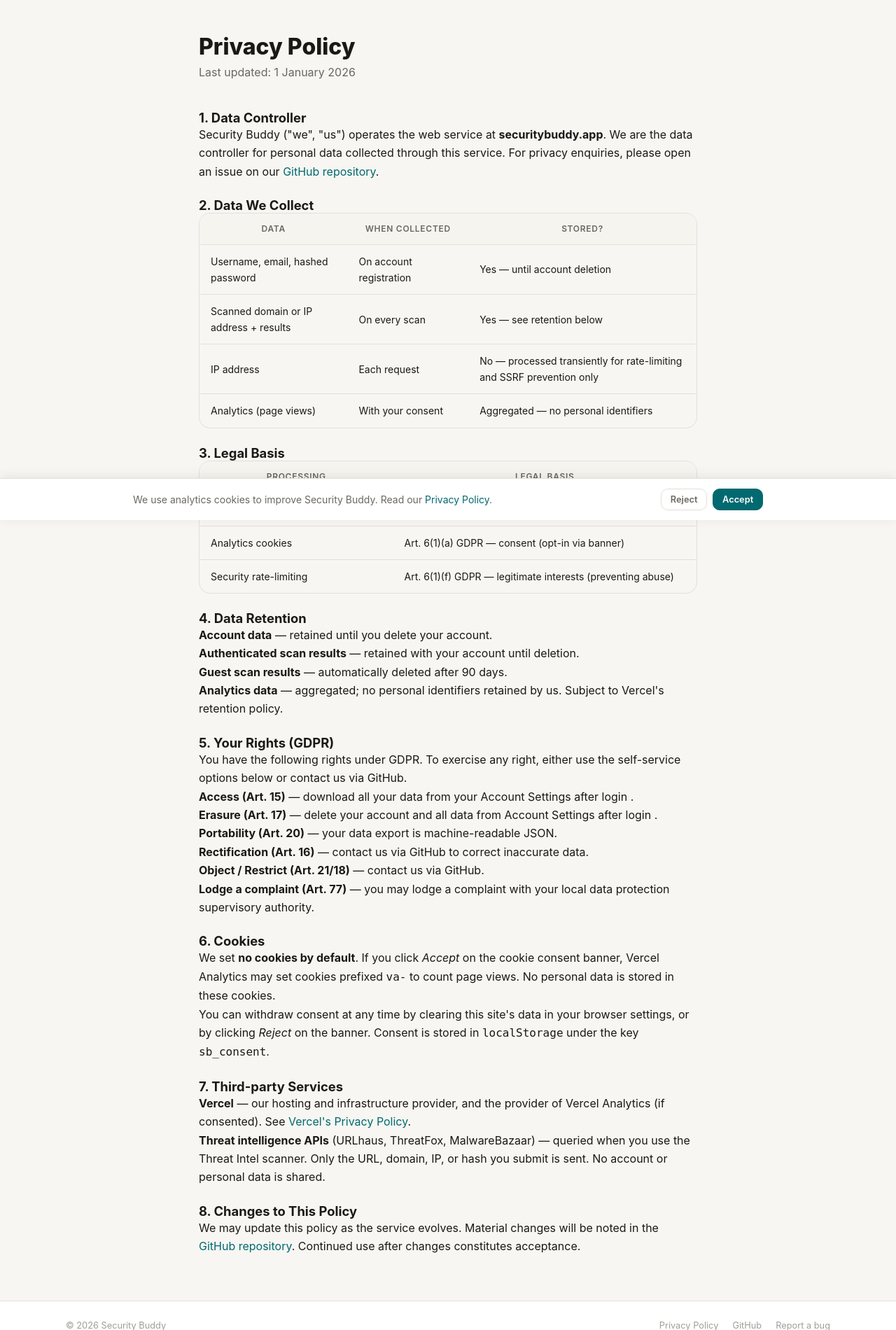
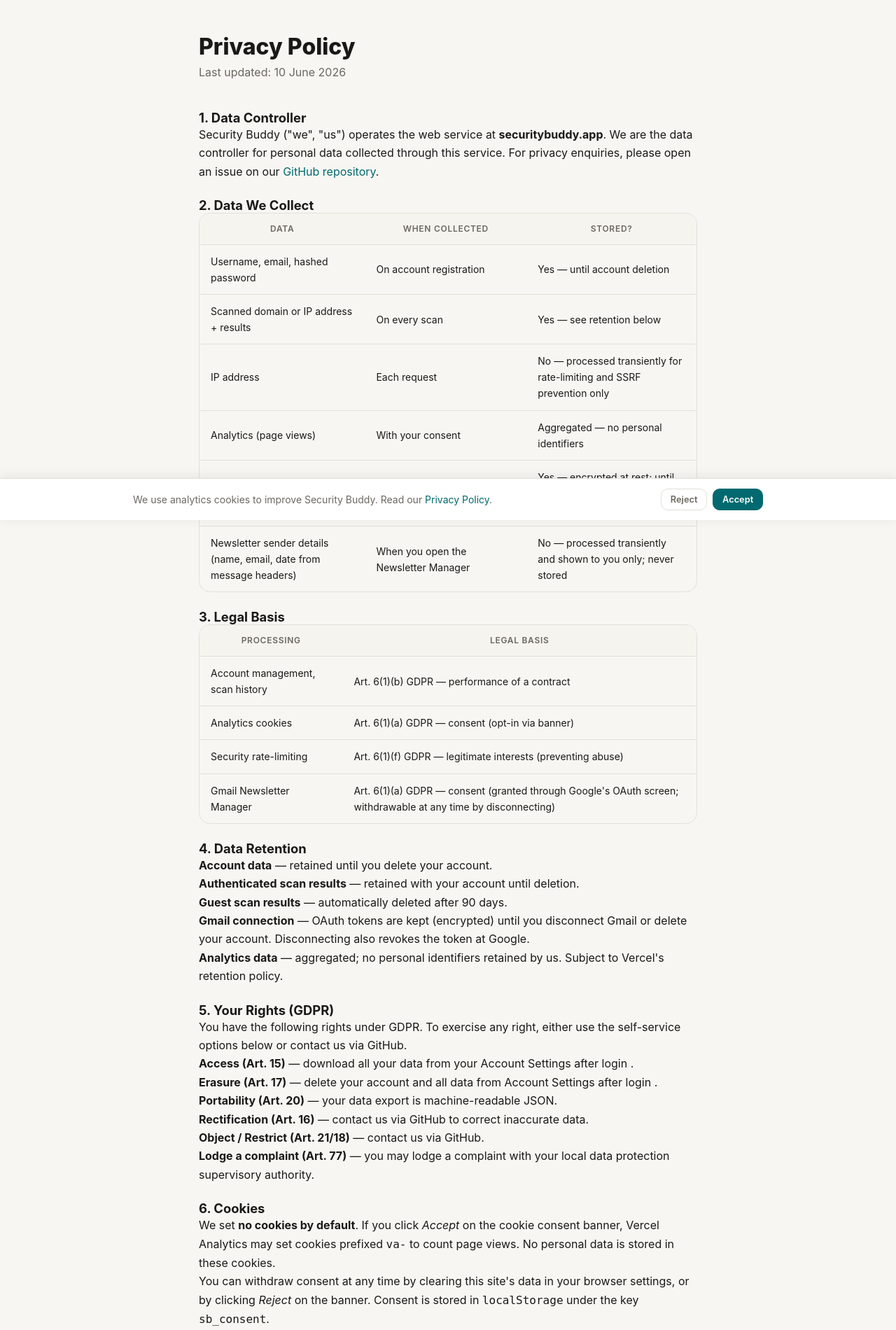
Before and after one commit to TheRealMogu/SecurityBuddy, a Flask app: page /privacy in a window 1280 px wide. Shown: the part 57-1957 px from the top of the page at 70% size. Run offline with Flask 3, Linux system fonts and the light colour scheme; some web fonts are replaced.

Commit message:
Make Gmail Newsletter Manager GDPR-compliant
Close the data-protection gaps introduced by the Gmail feature:

- Privacy policy (privacy.html): document the Gmail OAuth connection, the
  tokens and address stored, Google as a third-party / EU–US data transfer,
  the consent legal basis (Art. 6(1)(a)), retention, and the right to withdraw
  via Disconnect. Add a dedicated "Gmail Newsletter Manager" section stating
  read-only/headers-only processing and Google API Limited Use adherence.
- Encrypt OAuth tokens at rest (Art. 32) with Fernet. Key from
  TOKEN_ENCRYPTION_KEY or derived from SESSION_SECRET. Tokens are encrypted on
  write and decrypted only when building API credentials / revoking.
- Data export (Art. 15): include Gmail connection status (address + connected
  date) — never the tokens.
- Add cryptography dependency; document TOKEN_ENCRYPTION_KEY in .env.example.

https://claude.ai/code/session_0185f5o6UHAbvwK398BfBT68

```diff
--- a/gmail_manager.py
+++ b/gmail_manager.py
@@ -48,6 +48,42 @@ def gmail_oauth_configured():
     return bool(os.environ.get("GOOGLE_CLIENT_ID") and os.environ.get("GOOGLE_CLIENT_SECRET"))
 
 
+# ── Token encryption at rest (GDPR Art. 32) ─────────────────────────────────
+# OAuth tokens grant ongoing read access to the user's mailbox, so they are
+# encrypted before being written to the database. The key comes from
+# TOKEN_ENCRYPTION_KEY if set (a urlsafe-base64 32-byte Fernet key); otherwise
+# it is derived deterministically from SESSION_SECRET.
+def _fernet():
+    import base64
+    import hashlib
+    from cryptography.fernet import Fernet
+    key = os.environ.get("TOKEN_ENCRYPTION_KEY")
+    if key:
+        fkey = key.encode()
+    else:
+        secret = os.environ.get("SESSION_SECRET") or "dev-secret-key-change-in-production"
+        fkey = base64.urlsafe_b64encode(hashlib.sha256(secret.encode()).digest())
+    return Fernet(fkey)
+
+
+def encrypt_token(plaintext):
+    """Encrypt a token for storage. Returns None/empty unchanged."""
+    if not plaintext:
+        return plaintext
+    return _fernet().encrypt(plaintext.encode()).decode()
+
+
+def decrypt_token(ciphertext):
+    """Decrypt a stored token. Returns None if missing or undecryptable."""
+    if not ciphertext:
+        return None
+    try:
+        return _fernet().decrypt(ciphertext.encode()).decode()
+    except Exception:
+        # Key rotated or value tampered — treat as disconnected; user reconnects.
+        return None
+
+
 def _client_config(redirect_uri):
     return {
         "web": {
@@ -85,11 +121,14 @@ def exchange_code(redirect_uri, state, code):
 
 
 def credentials_from_record(record):
-    """Build a google Credentials object from a stored GmailCredential row."""
+    """Build a google Credentials object from a stored GmailCredential row.
+
+    Tokens are decrypted on the way out (they are stored encrypted at rest).
+    """
     from google.oauth2.credentials import Credentials
     return Credentials(
-        token=record.token,
-        refresh_token=record.refresh_token,
+        token=decrypt_token(record.token),
+        refresh_token=decrypt_token(record.refresh_token),
         token_uri=record.token_uri or _TOKEN_URI,
         client_id=os.environ.get("GOOGLE_CLIENT_ID"),
         client_secret=os.environ.get("GOOGLE_CLIENT_SECRET"),
--- a/pyproject.toml
+++ b/pyproject.toml
@@ -32,6 +32,7 @@ dependencies = [
     "google-auth>=2.35.0",
     "google-auth-oauthlib>=1.2.0",
     "google-auth-httplib2>=0.2.0",
+    "cryptography>=42.0.0",
 ]
 
 [project.scripts]
--- a/requirements_vercel.txt
+++ b/requirements_vercel.txt
@@ -26,3 +26,4 @@ google-api-python-client==2.149.0
 google-auth==2.35.0
 google-auth-oauthlib==1.2.1
 google-auth-httplib2==0.2.0
+cryptography==42.0.8
--- a/routes.py
+++ b/routes.py
@@ -485,6 +485,7 @@ def account_delete():
 def account_export():
     """Data portability export — JSON (Art. 15 & 20 GDPR)."""
     scans = ScanResult.query.filter_by(user_id=current_user.id).all()
+    gmail_cred = current_user.gmail_credential
     data = {
         'exported_at': datetime.utcnow().isoformat(),
         'user': {
@@ -494,6 +495,12 @@ def account_export():
             'tos_accepted_at': current_user.tos_accepted_at.isoformat()
                                if current_user.tos_accepted_at else None,
         },
+        # Gmail connection status only — OAuth tokens are never exported.
+        'gmail_connection': ({
+            'connected': True,
+            'email': gmail_cred.email,
+            'connected_at': gmail_cred.created_at.isoformat() if gmail_cred.created_at else None,
+        } if gmail_cred else {'connected': False}),
         'scans': [
             {
                 'target': s.target,
@@ -592,9 +599,9 @@ def gmail_callback():
             cred = GmailCredential(user_id=current_user.id)
             db.session.add(cred)
         cred.email = email
-        cred.token = creds.token
+        cred.token = gmail_manager.encrypt_token(creds.token)
         if creds.refresh_token:  # only returned on first consent — keep the old one otherwise
-            cred.refresh_token = creds.refresh_token
+            cred.refresh_token = gmail_manager.encrypt_token(creds.refresh_token)
         cred.token_uri = creds.token_uri
         cred.scopes = ' '.join(creds.scopes or gmail_manager.GMAIL_SCOPES)
         cred.expiry = creds.expiry
@@ -619,8 +626,8 @@ def gmail_newsletters():
         creds = gmail_manager.credentials_from_record(cred)
         newsletters = gmail_manager.list_newsletters(creds)
         # Persist a refreshed access token if google-auth renewed it mid-request.
-        if creds.token and creds.token != cred.token:
-            cred.token = creds.token
+        if creds.token and creds.token != gmail_manager.decrypt_token(cred.token):
+            cred.token = gmail_manager.encrypt_token(creds.token)
             cred.expiry = creds.expiry
             cred.updated_at = datetime.utcnow()
             db.session.commit()
@@ -669,7 +676,10 @@ def gmail_disconnect():
     cred = GmailCredential.query.filter_by(user_id=current_user.id).first()
     if cred:
         try:
-            gmail_manager.revoke(cred.refresh_token or cred.token)
+            gmail_manager.revoke(
+                gmail_manager.decrypt_token(cred.refresh_token)
+                or gmail_manager.decrypt_token(cred.token)
+            )
         except Exception:
             pass  # best-effort — still drop our copy below
         db.session.delete(cred)
--- a/templates/privacy.html
+++ b/templates/privacy.html
@@ -6,7 +6,7 @@
 <div class="container" style="max-width:760px;padding-top:3rem;padding-bottom:4rem;">
 
     <h1 style="font-size:2rem;font-weight:800;margin-bottom:0.25rem;">Privacy Policy</h1>
-    <p class="text-muted" style="margin-bottom:2.5rem;">Last updated: 1 January 2026</p>
+    <p class="text-muted" style="margin-bottom:2.5rem;">Last updated: 10 June 2026</p>
 
     <section class="mb-4">
         <h2 style="font-size:1.15rem;font-weight:700;">1. Data Controller</h2>
@@ -44,6 +44,16 @@
                         <td>With your consent</td>
                         <td>Aggregated — no personal identifiers</td>
                     </tr>
+                    <tr>
+                        <td>Gmail OAuth tokens + connected Gmail address</td>
+                        <td>When you connect Gmail in the Newsletter Manager</td>
+                        <td>Yes — encrypted at rest; until you disconnect or delete your account</td>
+                    </tr>
+                    <tr>
+                        <td>Newsletter sender details (name, email, date from message headers)</td>
+                        <td>When you open the Newsletter Manager</td>
+                        <td>No — processed transiently and shown to you only; never stored</td>
+                    </tr>
                 </tbody>
             </table>
         </div>
@@ -69,6 +79,10 @@
                         <td>Security rate-limiting</td>
                         <td>Art. 6(1)(f) GDPR — legitimate interests (preventing abuse)</td>
                     </tr>
+                    <tr>
+                        <td>Gmail Newsletter Manager</td>
+                        <td>Art. 6(1)(a) GDPR — consent (granted through Google's OAuth screen; withdrawable at any time by disconnecting)</td>
+                    </tr>
                 </tbody>
             </table>
         </div>
@@ -80,6 +94,7 @@
             <li><strong>Account data</strong> — retained until you delete your account.</li>
             <li><strong>Authenticated scan results</strong> — retained with your account until deletion.</li>
             <li><strong>Guest scan results</strong> — automatically deleted after 90 days.</li>
+            <li><strong>Gmail connection</strong> — OAuth tokens are kept (encrypted) until you disconnect Gmail or delete your account. Disconnecting also revokes the token at Google.</li>
             <li><strong>Analytics data</strong> — aggregated; no personal identifiers retained by us. Subject to Vercel's retention policy.</li>
         </ul>
     </section>
@@ -120,11 +135,32 @@
                 See <a href="https://vercel.com/legal/privacy-policy" target="_blank" rel="noopener">Vercel's Privacy Policy</a>.</li>
             <li><strong>Threat intelligence APIs</strong> (URLhaus, ThreatFox, MalwareBazaar) — queried when you use the Threat Intel scanner.
                 Only the URL, domain, IP, or hash you submit is sent. No account or personal data is shared.</li>
+            <li><strong>Google (Gmail API)</strong> — used only if you connect Gmail in the Newsletter Manager. We request read-only access
+                (<code>gmail.readonly</code>) and read only message headers to identify newsletters; this involves a transfer of data to Google
+                (a US provider, covered by the EU–US Data Privacy Framework). See
+                <a href="https://policies.google.com/privacy" target="_blank" rel="noopener">Google's Privacy Policy</a>.</li>
+        </ul>
+    </section>
+
+    <section class="mb-4">
+        <h2 style="font-size:1.15rem;font-weight:700;">8. Gmail Newsletter Manager</h2>
+        <p>This optional feature lets you connect your Gmail account to find and unsubscribe from newsletters. We want to be explicit about how it works:</p>
+        <ul>
+            <li><strong>Read-only, headers only.</strong> We request the minimal <code>gmail.readonly</code> scope and read only the
+                <code>From</code>, <code>Date</code>, <code>List-Unsubscribe</code> and <code>List-Unsubscribe-Post</code> headers. We never read,
+                store, or transmit the body or content of any email.</li>
+            <li><strong>What we store.</strong> Only your OAuth tokens (encrypted at rest) and your Gmail address. The list of newsletters is
+                generated on demand and shown to you — it is never saved.</li>
+            <li><strong>Withdraw at any time.</strong> Click <em>Disconnect</em> in the Newsletter Manager to delete the stored tokens and revoke
+                our access at Google. Deleting your account does the same automatically.</li>
+            <li>Security Buddy's use of information from Google APIs adheres to the
+                <a href="https://developers.google.com/terms/api-services-user-data-policy" target="_blank" rel="noopener">Google API Services User Data Policy</a>,
+                including the Limited Use requirements.</li>
         </ul>
     </section>
 
     <section>
-        <h2 style="font-size:1.15rem;font-weight:700;">8. Changes to This Policy</h2>
+        <h2 style="font-size:1.15rem;font-weight:700;">9. Changes to This Policy</h2>
         <p>We may update this policy as the service evolves. Material changes will be noted in the
         <a href="https://github.com/therealmogu/securitybuddy" target="_blank" rel="noopener">GitHub repository</a>.
         Continued use after changes constitutes acceptance.</p>
```
Also changed, not shown: 1 other file.
